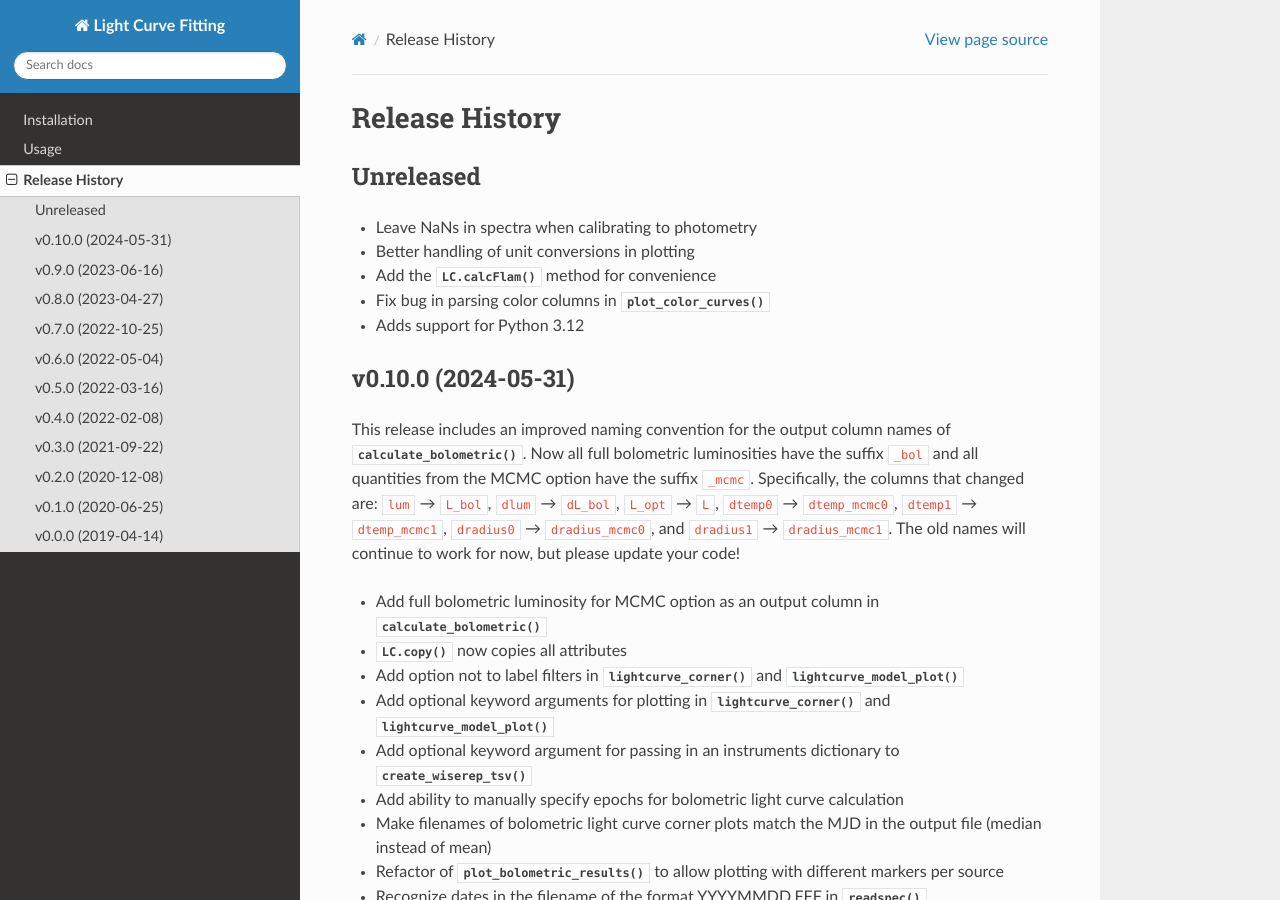
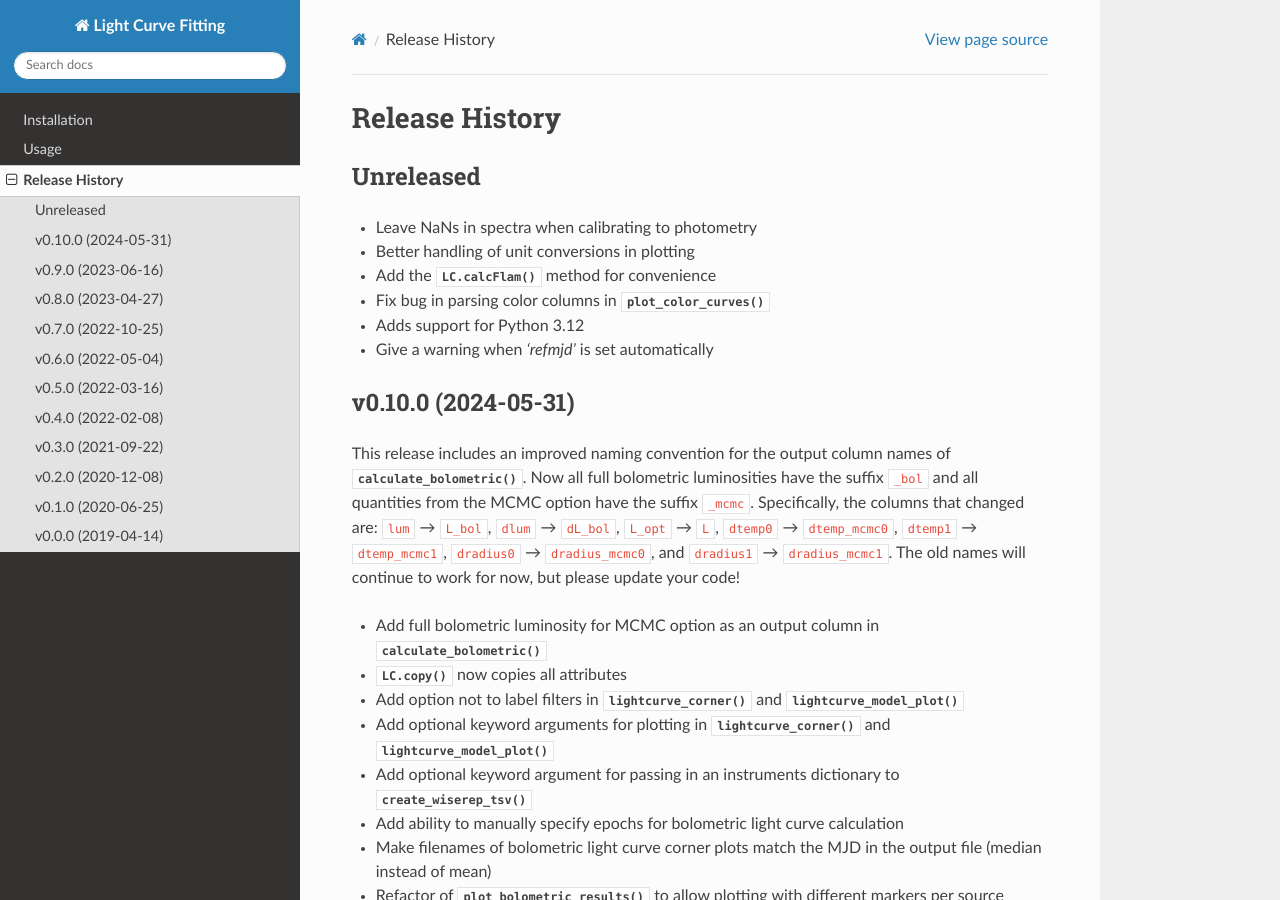
Before and after one commit to griffin-h/lightcurve_fitting, a Sphinx documentation site: the page built from docs/source/release-history.rst, in a window 1280 px wide and 900 px high. Built offline with Sphinx 7.4.7 and the Read the Docs theme 3.1.0, drawn with Linux system fonts in a browser that asks for light colours; pages that are not in the unit, such as notebooks, are missing from menus.

Commit message:
add refmjd warning to release history

```diff
--- a/docs/source/release-history.rst
+++ b/docs/source/release-history.rst
@@ -9,6 +9,7 @@ Unreleased
 * Add the :meth:`.LC.calcFlam` method for convenience
 * Fix bug in parsing color columns in :func:`.plot_color_curves`
 * Adds support for Python 3.12
+* Give a warning when `'refmjd'` is set automatically
 
 v0.10.0 (2024-05-31)
 --------------------
```
